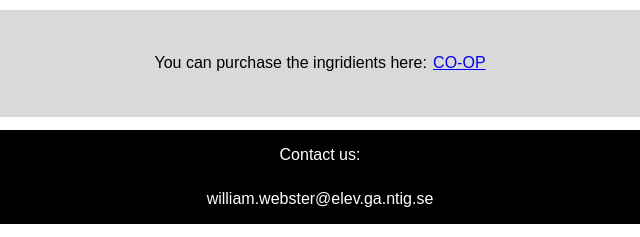
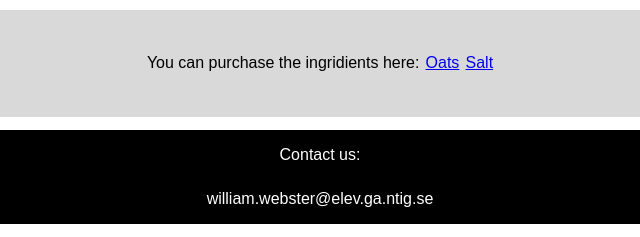
Before and after one commit to alien-zoidberg/Recipe, a plain HTML site: page index.html in a window 1280 px wide. Shown: the part 571-808 px from the top of the page, 320-960 px from the left. Drawn offline with Linux system fonts and the light colour scheme; a web font is replaced by a local one.

Commit message:
added a link for salt

```diff
--- a/index.html
+++ b/index.html
@@ -61,7 +61,8 @@
 
     <nav>
         <p class="gsf">You can purchase the ingridients here:</p>
-        <a href="https://www.coop.se/handla/varor/skafferi/flingor-musli/gryn/havregryn-7300156599452" id="ingridientsLink" class="gsf">CO-OP</a>
+        <a href="https://www.coop.se/handla/varor/skafferi/flingor-musli/gryn/havregryn-7300156599452" id="ingridientsLink" class="gsf">Oats</a>
+        <a href="https://www.coop.se/handla/varor/kryddor-smaksattare/kryddor/salt/fint-salt-med-jod-falksalt-7311631524128" class="gsf">Salt</a>
     </nav>
 
     <footer>
--- a/style.css
+++ b/style.css
@@ -81,6 +81,7 @@ nav{
 
 #ingridientsLink{
     margin-left: 0.5%;
+    margin-right: 0.5%;
 }
 
 footer{
```
